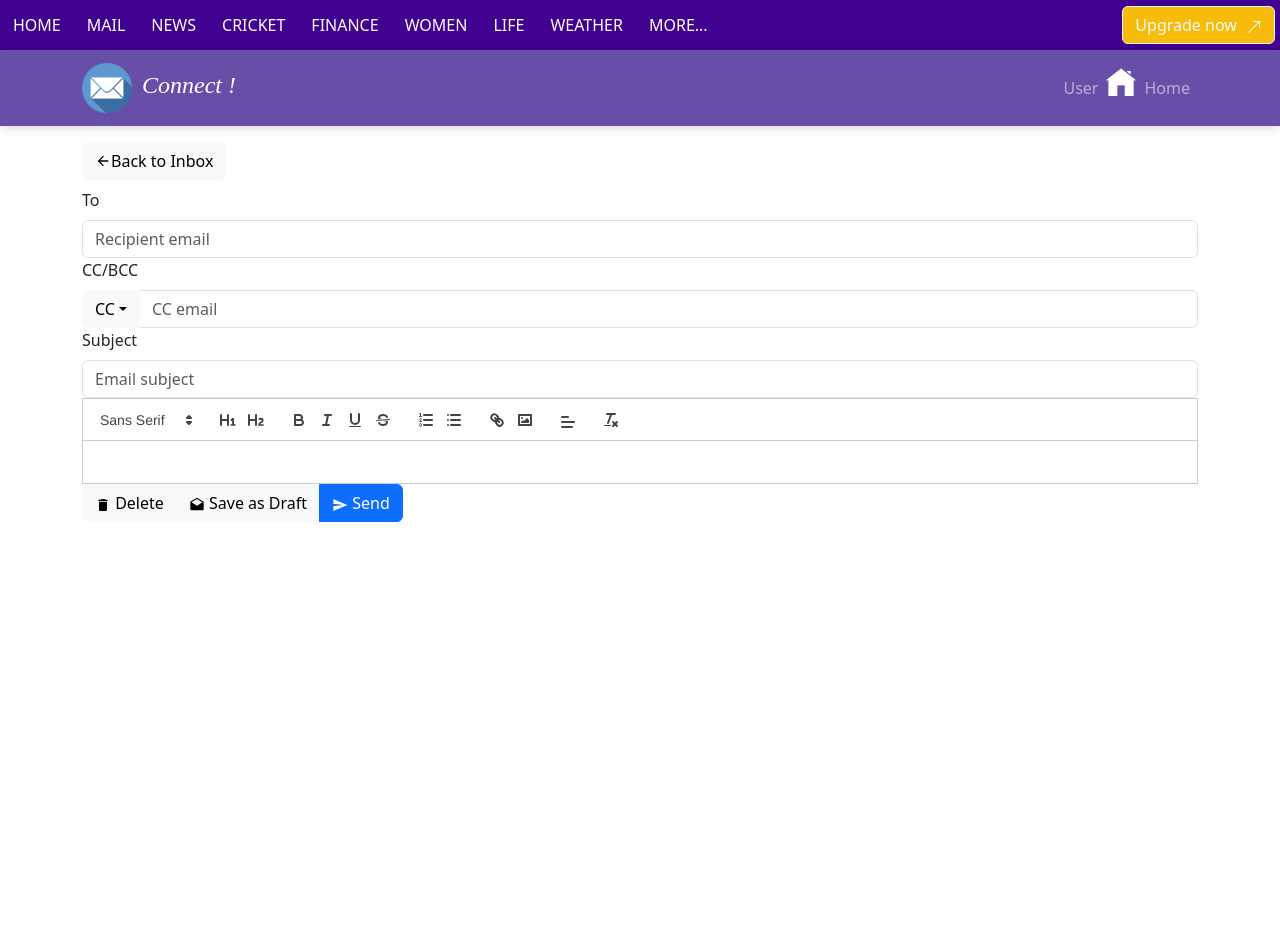
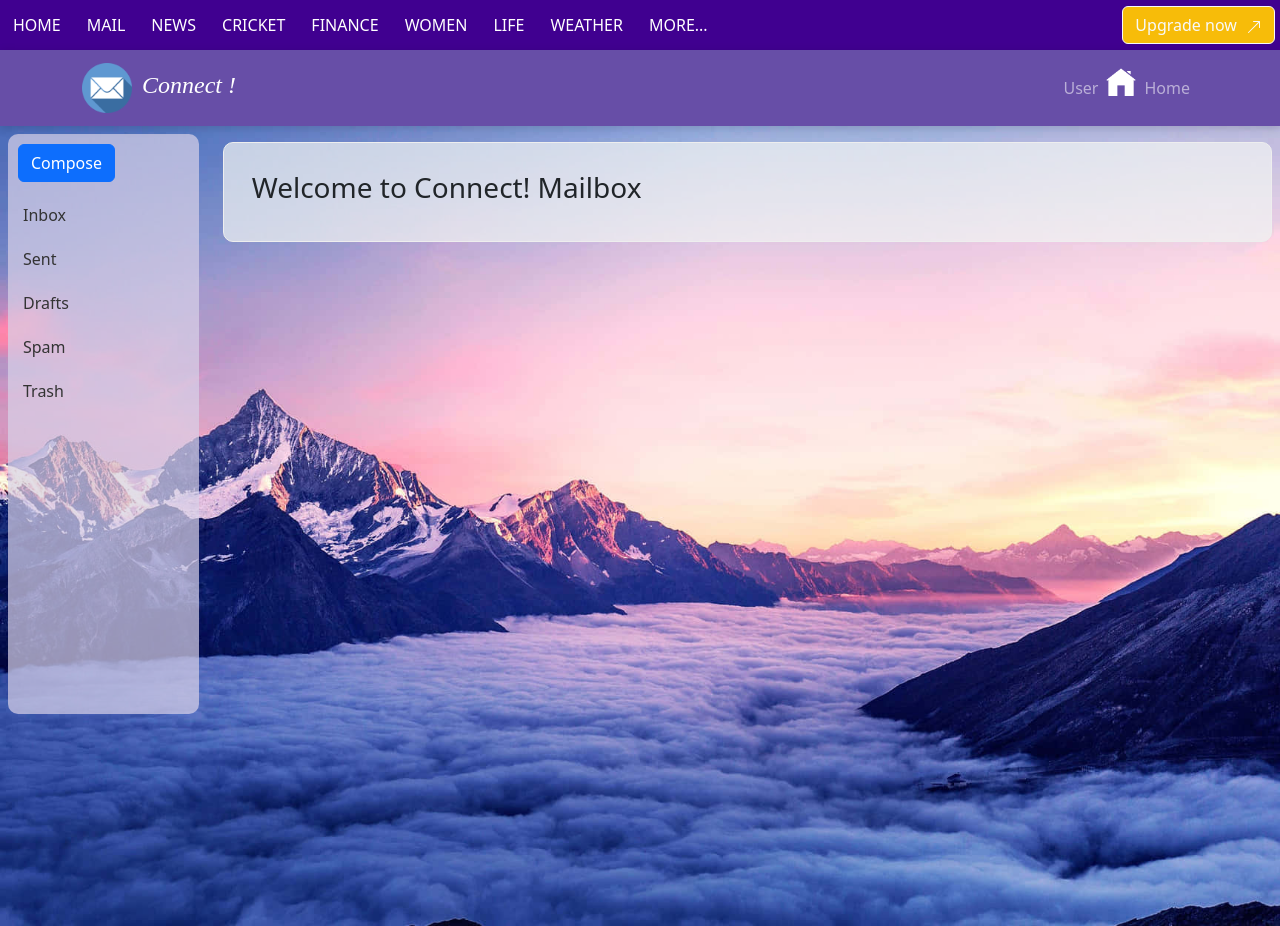
Before and after one commit to harisaini778/My_Mail, a React (Create React App) app: page /Mailbox in a window 1280 px wide. Before the commit the page ends 800 px from the top, so only its background shows below. Built offline with nearby package versions, Linux system fonts and the light colour scheme; the HTML template or start-up script is replaced by a standard one.

Commit message:
Making the sidebar and the mailbox properly.

```diff
--- a/src/Components/MailBox.js
+++ b/src/Components/MailBox.js
@@ -1,83 +1,211 @@
-// //files
-// import React from "react";
-// import Header from "./Header";
+import React, { useState } from "react";
+import {
+  Form,
+  Container,
+  Row,
+  Col,
+  InputGroup,
+  Dropdown,
+  Button,
+} from "react-bootstrap";
+import { MdDelete, MdDrafts, MdSend, MdArrowBack } from "react-icons/md";
+import ReactQuill from "react-quill";
+import "react-quill/dist/quill.snow.css";
+import Header from "./Header";
+import bgImage from "../assests/bgMailbox.jpg";
 
-// //bootstrap
-// // import { Container } from "react-bootstrap";
-
-// const MailBox = () => {
-//     return (
-//         <div>
-//             <Header/>
-//             {/* <div style={{backgroundColor: 'blue', marginLeft: '10%'}}> */}
-//                 <h1>Hi</h1>
-//             {/* </div> */}
-//         </div>
-//     )
-// }
-// export default MailBox;
-// src/components/Mailbox.js
-import React, { useState } from 'react';
-import { Form, Container, Row, Col, InputGroup, Dropdown,Button } from 'react-bootstrap';
-import { MdDelete, MdDrafts, MdSend, MdArrowBack } from 'react-icons/md';
-import ReactQuill from 'react-quill';
-import Header from './Header';
-import 'react-quill/dist/quill.snow.css';
-
-// Define custom modules for the Quill toolbar
 const modules = {
   toolbar: [
-    [{ 'font': [] }],
-    [{ 'header': '1' }, { 'header': '2' }],
-    ['bold', 'italic', 'underline', 'strike'],
-    [{ 'list': 'ordered' }, { 'list': 'bullet' }],
-    ['link', 'image'],
-    [{ 'align': [] }],
-    ['clean'],
+    [{ font: [] }],
+    [{ header: "1" }, { header: "2" }],
+    ["bold", "italic", "underline", "strike"],
+    [{ list: "ordered" }, { list: "bullet" }],
+    ["link", "image"],
+    [{ align: [] }],
+    ["clean"],
   ],
 };
 
-// Define custom formats for the Quill editor
 const formats = [
-  'font',
-  'header',
-  'bold', 'italic', 'underline', 'strike',
-  'list', 'bullet',
-  'link', 'image',
-  'align',
+  "font",
+  "header",
+  "bold",
+  "italic",
+  "underline",
+  "strike",
+  "list",
+  "bullet",
+  "link",
+  "image",
+  "align",
 ];
 
-function MailBox() {
-  const [to, setTo] = useState('');
-  const [ccBccOption, setCCBCCOption] = useState('cc'); // Default to CC
-  const [subject, setSubject] = useState('');
-  const [message, setMessage] = useState('');
+const MailBox = () => {
+  const [to, setTo] = useState("");
+  const [ccBccOption, setCCBCCOption] = useState("cc");
+  const [subject, setSubject] = useState("");
+  const [message, setMessage] = useState("");
+  const [attachments, setAttachments] = useState([]);
+  const [isComposeClicked, setIsComposeClicked] = useState(false);
 
   const SendMailHandler = () => {
-    console.log('Sending email with message:', message);
+    console.log("Sending email with message:", message);
   };
 
   const DeleteMailHandler = () => {
-    console.log('Deleting email');
+    console.log("Deleting email");
   };
 
   const SaveMailHandler = () => {
-    console.log('Saving email as draft');
+    console.log("Saving email as draft");
+  };
+
+  const handleFileInputChange = (event) => {
+    const files = event.target.files;
+    setAttachments([...attachments, ...files]);
   };
 
   return (
     <>
-    <Header/>
-    <Container className="mt-3">
+      <Header />
+      <div
+        style={{
+          padding: "0.5rem",
+          backgroundImage: `url(${bgImage})`,
+          backgroundSize: "cover",
+          backgroundRepeat: "no-repeat",
+          backgroundPosition: "center",
+          height: "100vh",
+        }}
+      >
+        <Row>
+          <Col md={2} className="pr-0">
+            <div
+              style={{
+                backgroundColor: "rgba(217, 210, 233, 0.7)",
+                minHeight: "calc(100vh - 220px)",
+                borderRadius: "10px",
+                padding: "10px",
+              }}
+            >
+              <Button
+                block
+                variant="primary"
+                className="mb-3"
+                onClick={() => setIsComposeClicked(!isComposeClicked)}
+              >
+                Compose
+              </Button>
+              <ul
+                style={{
+                  listStyleType: "none",
+                  padding: "0",
+                  margin: "0",
+                  textAlign: "left",
+                }}
+              >
+                <li style={{ marginBottom: "10px" }}>
+                  <a
+                    href="#inbox"
+                    style={{
+                      textDecoration: "none",
+                      color: "#333",
+                      padding: "5px",
+                      display: "block",
+                      borderRadius: "5px",
+                      transition: "background-color 0.3s",
+                    }}
+                  >
+                    Inbox
+                  </a>
+                </li>
+                <li style={{ marginBottom: "10px" }}>
+                  <a
+                    href="#sent"
+                    style={{
+                      textDecoration: "none",
+                      color: "#333",
+                      padding: "5px",
+                      display: "block",
+                      borderRadius: "5px",
+                      transition: "background-color 0.3s",
+                    }}
+                  >
+                    Sent
+                  </a>
+                </li>
+                <li style={{ marginBottom: "10px" }}>
+                  <a
+                    href="#drafts"
+                    style={{
+                      textDecoration: "none",
+                      color: "#333",
+                      padding: "5px",
+                      display: "block",
+                      borderRadius: "5px",
+                      transition: "background-color 0.3s",
+                    }}
+                  >
+                    Drafts
+                  </a>
+                </li>
+                <li style={{ marginBottom: "10px" }}>
+                  <a
+                    href="#spam"
+                    style={{
+                      textDecoration: "none",
+                      color: "#333",
+                      padding: "5px",
+                      display: "block",
+                      borderRadius: "5px",
+                      transition: "background-color 0.3s",
+                    }}
+                  >
+                    Spam
+                  </a>
+                </li>
+                <li>
+                  <a
+                    href="#trash"
+                    style={{
+                      textDecoration: "none",
+                      color: "#333",
+                      padding: "5px",
+                      display: "block",
+                      borderRadius: "5px",
+                      transition: "background-color 0.3s",
+                    }}
+                  >
+                    Trash
+                  </a>
+                </li>
+              </ul>
+            </div>
+          </Col>
+
+          <Col md={10}>
+            <Container
+              className="mt-2"
+              style={{
+                border: "solid 0.1rem #eeeeee",
+                borderRadius: "10px",
+                padding: "0.5rem",
+                backgroundColor: "rgb(243, 246, 244, 0.7)",
+              }}
+            >
+              {isComposeClicked ? (
+                <>
                   <Row className="mb-2">
                     <Col>
-          <Button variant="light" className="d-flex align-items-center">
+                      <Button
+                        variant="light"
+                        className="d-flex align-items-center"
+                        onClick={() => setIsComposeClicked(false)}
+                      >
                         <MdArrowBack /> Back to Inbox
                       </Button>
                     </Col>
                   </Row>
-      <Row>
-        <Col>
                   <Form>
                     <Form.Group controlId="to">
                       <Form.Label>To</Form.Label>
@@ -91,9 +219,11 @@ function MailBox() {
                     <Form.Group controlId="ccBcc">
                       <Form.Label>CC/BCC</Form.Label>
                       <InputGroup>
-                <Dropdown onSelect={(eventKey) => setCCBCCOption(eventKey)}>
+                        <Dropdown
+                          onSelect={(eventKey) => setCCBCCOption(eventKey)}
+                        >
                           <Dropdown.Toggle variant="light">
-                    {ccBccOption === 'cc' ? 'CC' : 'BCC'}
+                            {ccBccOption === "cc" ? "CC" : "BCC"}
                           </Dropdown.Toggle>
                           <Dropdown.Menu>
                             <Dropdown.Item eventKey="cc">CC</Dropdown.Item>
@@ -102,7 +232,9 @@ function MailBox() {
                         </Dropdown>
                         <Form.Control
                           type="email"
-                  placeholder={`${ccBccOption === 'cc' ? 'CC' : 'BCC'} email`}
+                          placeholder={`${
+                            ccBccOption === "cc" ? "CC" : "BCC"
+                          } email`}
                         />
                       </InputGroup>
                     </Form.Group>
@@ -116,37 +248,73 @@ function MailBox() {
                       />
                     </Form.Group>
                   </Form>
-        </Col>
-      </Row>
-      <Row>
-        <Col>
                   <ReactQuill
                     theme="snow"
                     value={message}
                     onChange={setMessage}
                     modules={modules}
                     formats={formats}
+                    style={{ backgroundColor: "smokewhite" }}
                   />
-        </Col>
-      </Row>
+                  <Form.Group controlId="attachments">
+                    <Form.Label>Attachments</Form.Label>
+                    <InputGroup>
+                      <Form.Control
+                        type="file"
+                        multiple
+                        onChange={handleFileInputChange}
+                      />
+                    </InputGroup>
+                  </Form.Group>
+                  {attachments.length > 0 && (
+                    <p>
+                      {attachments.map((attachment, index) => (
+                        <p key={index}>{attachment.name}</p>
+                      ))}
+                    </p>
+                  )}
                   <Row>
                     <Col className="d-flex justify-content-between">
                       <InputGroup>
-            <Button variant="light" onClick={DeleteMailHandler}>
+                        <Button
+                          variant="light"
+                          onClick={DeleteMailHandler}
+                        >
                           <MdDelete /> Delete
                         </Button>
-            <Button variant="light" onClick={SaveMailHandler}>
+                        <Button
+                          variant="light"
+                          onClick={SaveMailHandler}
+                        >
                           <MdDrafts /> Save as Draft
                         </Button>
-            <Button variant="primary" onClick={SendMailHandler}>
+                        <Button
+                          variant="primary"
+                          onClick={SendMailHandler}
+                        >
                           <MdSend /> Send
                         </Button>
                       </InputGroup>
                     </Col>
                   </Row>
+                </>
+              ) : (
+                <div
+                  style={{
+                    backgroundColor: "smokewhite",
+                    borderRadius: "10px",
+                    padding: "20px",
+                  }}
+                >
+                  <h3>Welcome to Connect! Mailbox</h3>
+                </div>
+              )}
             </Container>
+          </Col>
+        </Row>
+      </div>
     </>
   );
-}
+};
 
 export default MailBox;
```
Also changed, not shown: src/assests/bgMailbox.jpg (added). Lines whose indentation alone changed are shown as unchanged.
